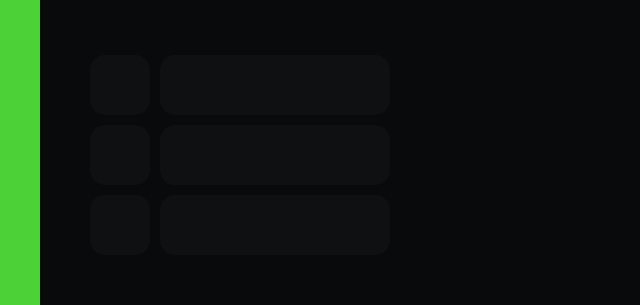
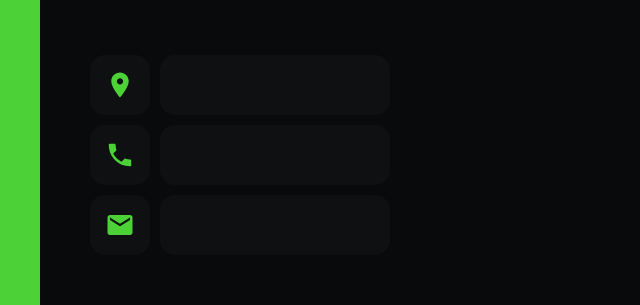
Before and after one commit to AgeuNunes/carta-de-apresentacao, a React (Create React App) app: page /home in a window 1280 px wide. Shown: the part 352-657 px from the top of the page, without its empty margins (0-640 px from the left). Built offline with nearby package versions, Linux system fonts and the light colour scheme.

Commit message:
redução de código

```diff
--- a/src/pages/Home/index.tsx
+++ b/src/pages/Home/index.tsx
@@ -1,7 +1,11 @@
-import { Container } from "./style";
+import { BoxIcone, BoxTextoIcone, Container } from "./style";
 import { Box, useTheme } from "@mui/material";
 
-import foto from "../../shared/assets/images/Perfil.jpg";
+import Avatar from "../../shared/assets/images/Perfil.jpg";
+
+import LocationOnIcon from '@mui/icons-material/LocationOn';
+import PhoneIcon from '@mui/icons-material/Phone';
+import EmailIcon from '@mui/icons-material/Email';
 
 export function Home() {
   const Theme = useTheme();
@@ -22,10 +26,9 @@ export function Home() {
       >
         <Box>
           <img
-            src={foto}
+            src={Avatar}
             alt="Foto de perfil"
-            style={{
-              background: "#fff", //REMOVER depois de inserir a foto
+            style={{ //REMOVER depois de inserir a foto
               marginTop: "50px",
               width: "300px",
               borderRadius: "50%",
@@ -41,60 +44,20 @@ export function Home() {
           }}
         >
           <Box aria-label="ícones">
-            <Box
-              aria-label="ícone localização"
-              sx={{
-                background: Theme.palette.background.paper,
-                width: "60px",
-                height: "60px",
-                borderRadius: "15px",
-                marginBottom: "10px",
-              }} />
-            <Box
-              aria-label="ícone telefone"
-              sx={{
-                background: Theme.palette.background.paper,
-                width: "60px",
-                height: "60px",
-                borderRadius: "15px",
-                marginBottom: "10px",
-              }} />
-            <Box
-              aria-label="ícone email"
-              sx={{
-                background: Theme.palette.background.paper,
-                width: "60px",
-                height: "60px",
-                borderRadius: "15px",
-              }} />
+            <BoxIcone style={{ background: Theme.palette.background.paper }}>
+              <LocationOnIcon color="primary" sx={{ fontSize: 30 }} />
+            </BoxIcone>
+            <BoxIcone style={{ background: Theme.palette.background.paper }}>
+              <PhoneIcon color="primary" sx={{ fontSize: 30 }} />
+            </BoxIcone>
+            <BoxIcone style={{ background: Theme.palette.background.paper }}>
+              <EmailIcon color="primary" sx={{ fontSize: 30 }} />
+            </BoxIcone>
           </Box>
           <Box aria-label="textos">
-            <Box
-              aria-label="texto localização"
-              sx={{
-                background: Theme.palette.background.paper,
-                width: "230px",
-                height: "60px",
-                borderRadius: "15px",
-                marginBottom: "10px",
-              }} />
-            <Box
-              aria-label="texto telefone"
-              sx={{
-                background: Theme.palette.background.paper,
-                width: "230px",
-                height: "60px",
-                borderRadius: "15px",
-                marginBottom: "10px",
-              }} />
-            <Box
-              aria-label="texto email"
-              sx={{
-                background: Theme.palette.background.paper,
-                width: "230px",
-                height: "60px",
-                borderRadius: "15px",
-              }} />
+            <BoxTextoIcone style={{ background: Theme.palette.background.paper }} />
+            <BoxTextoIcone style={{ background: Theme.palette.background.paper }} />
+            <BoxTextoIcone style={{ background: Theme.palette.background.paper }} />
             <Box />
           </Box>
         </Box>
--- a/src/pages/Home/style.tsx
+++ b/src/pages/Home/style.tsx
@@ -3,3 +3,23 @@ import styled from '@emotion/styled';
 export const Container = styled.div`
   display: flex;
 `
+
+export const BoxIcone = styled.div`
+  width: 60px;
+  height: 60px;
+  border-radius: 15px;
+  margin-bottom: 10px;
+  display: flex;
+  justify-content: center;
+  align-items: center;
+`
+
+export const BoxTextoIcone = styled.div`
+  width: 230px;
+  height: 60px;
+  border-radius: 15px;
+  margin-bottom: 10px;
+  display: flex;
+  justify-content: center;
+  align-items: center;
+`
```
